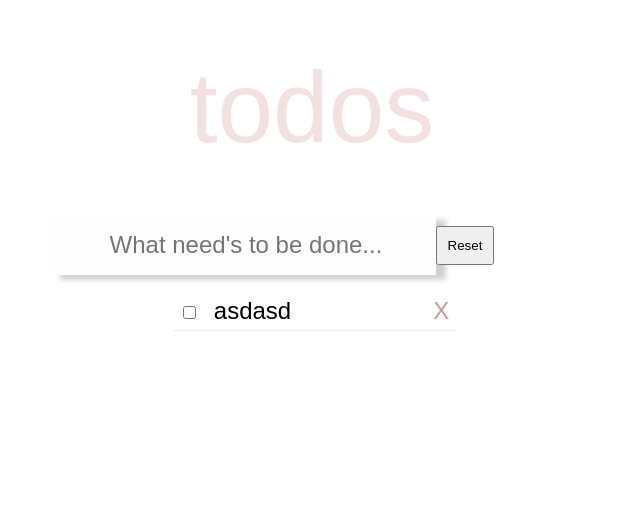
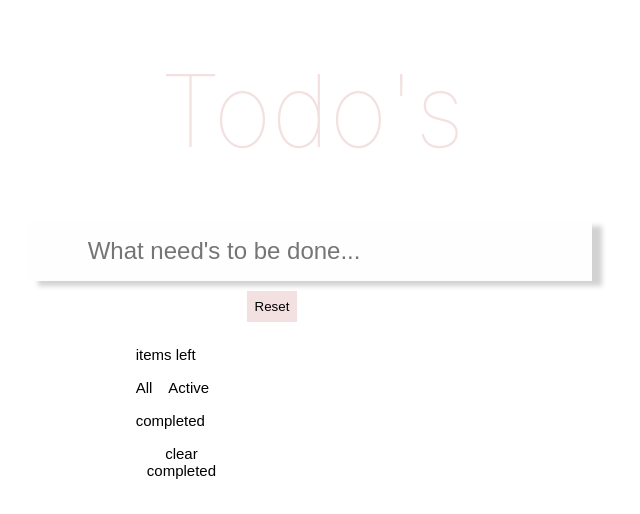
Before and after one commit to ravikrishnudu/Offline-Todo-App, a React (Create React App) app: page / in a window 1280 px wide. Shown: the top 514 px of the page, without its empty margins (368-1008 px from the left). Built offline with nearby package versions, Linux system fonts and the light colour scheme.

Commit message:
build funcationality

```diff
--- a/package.json
+++ b/package.json
@@ -9,6 +9,7 @@
     "react": "^17.0.2",
     "react-dom": "^17.0.2",
     "react-scripts": "4.0.3",
+    "uuidv4": "^6.2.8",
     "web-vitals": "^1.1.2"
   },
   "scripts": {
--- a/src/App.js
+++ b/src/App.js
@@ -1,11 +1,9 @@
-import "./App.css";
 import Todos from "./Components/Todos";
+
 function App() {
   return (
     <>
-      <div>
-        <Todos />
-      </div>
+      <Todos />
     </>
   );
 }
--- /dev/null
+++ b/src/Components/Footer.js
@@ -0,0 +1,22 @@
+import React from "react";
+import styles from "./Footer.module.css";
+function Footer({ clearCompleted, completed, incompleteCount }) {
+  return (
+    <div>
+      <button className={styles.footerButtons}>
+        {incompleteCount}
+        items left{" "}
+      </button>
+      <button className={styles.footerButtons}>All</button>
+      <button className={styles.footerButtons}>Active</button>
+      <button className={styles.footerButtons} onClick={completed}>
+        completed
+      </button>
+      <button className={styles.footerButtons} onClick={clearCompleted}>
+        clear completed
+      </button>
+    </div>
+  );
+}
+
+export default Footer;
--- /dev/null
+++ b/src/Components/Footer.module.css
@@ -0,0 +1,7 @@
+.footerButtons {
+  font-size: 15px;
+  padding: 8px;
+  background-color: white;
+  border-style: none;
+  border-radius: 1px solid lightpink;
+}
--- /dev/null
+++ b/src/Components/Todo.js
@@ -0,0 +1,25 @@
+import styles from "./Todo.module.css";
+
+import React from "react";
+
+function Todo({ todo, handleCheck, deleteTodo }) {
+  const { id } = todo;
+  return (
+    <div className={styles.newTodos}>
+      <div className={styles.newtodo}>
+        <input
+          type="checkbox"
+          id="checkbox"
+          className={styles.checkbox}
+          onChange={() => handleCheck(id)}
+        />
+        <label htmlFor="checkbox">{todo.name}</label>
+      </div>
+      <div className={styles.delete} onClick={() => deleteTodo(id)}>
+        X
+      </div>
+    </div>
+  );
+}
+
+export default Todo;
--- /dev/null
+++ b/src/Components/Todo.module.css
@@ -0,0 +1,18 @@
+.newTodos {
+  display: flex;
+  justify-content: space-between;
+  font-size: 24px;
+  border-bottom: 1px solid #ededed;
+  padding: 2%;
+}
+
+.checkbox {
+  background-color: rgba(175, 47, 47, 0.15);
+  margin-right: 18px;
+}
+
+.delete {
+  color: #cc9a9a;
+  opacity: 1;
+  transition: color 0.2s ease-out;
+}
--- /dev/null
+++ b/src/Components/TodoForm.js
@@ -0,0 +1,33 @@
+import React, { useState } from "react";
+import styles from "./TodoForm.module.css";
+
+function TodoForm({ addTodo }) {
+  const [inputValue, setInputValue] = useState("");
+
+  const handleSubmit = (event) => {
+    event.preventDefault();
+    if (!inputValue) return;
+    addTodo(inputValue, JSON.parse(localStorage.getItem("Todos")));
+    // JSON.parse(localStorage.getItem("Todos"))
+    setInputValue("");
+  };
+
+  return (
+    <>
+      <form onSubmit={handleSubmit}>
+        <input
+          type="text"
+          value={inputValue}
+          onChange={(event) => setInputValue(event.target.value)}
+          placeholder="What need's to be done..."
+          className={styles.inputValue}
+        />
+      </form>
+      <div className={styles.buttonDiv}>
+        <button className={styles.resetButton}>Reset</button>
+      </div>
+    </>
+  );
+}
+
+export default TodoForm;
--- /dev/null
+++ b/src/Components/TodoForm.module.css
@@ -0,0 +1,23 @@
+.inputValue {
+    font-size: 24px;
+    line-height: 22px;
+    color: rgb(77, 77, 77);
+    width: 100%;
+    padding: 16px 16px 16px 60px;
+    border: none;
+    background: rgba(0, 0, 0, 0.003);
+    box-shadow: 10px 5px 5px rgb(0 0 0 / 18%);
+    outline-style: none;
+  }
+  .buttonDiv {
+    display: flex;
+    justify-content: center;
+    /* align-items: center; */
+  }
+  .resetButton {
+    padding: 8px;
+    background-color: rgba(175, 47, 47, 0.15);
+    margin-top: 10px;
+    border: none;
+    outline-style: none;
+  }
--- a/src/Components/Todos.js
+++ b/src/Components/Todos.js
@@ -1,64 +1,82 @@
-import React, { useState } from "react";
+import React, { useState, useEffect } from "react";
+import { v4 as uuidv4 } from "uuid";
+
+import TodoForm from "./TodoForm";
+import Todo from "./Todo";
+import Footer from "./Footer";
 import styles from "./Todos.module.css";
 
-function TodoForm({ addTodo }) {
-  const [inputValue, setInputValue] = useState("");
+function Todos() {
+  const [todos, setTodos] = useState([]);
 
-  const handleSubmit = (e) => {
-    e.preventDefault();
-    if (!inputValue) return;
-    addTodo(inputValue);
-    setInputValue("");
+  useEffect(() => {
+    let arr = localStorage.getItem("Todos");
+
+    if (arr) {
+      let todos = JSON.parse(arr);
+      setTodos(todos);
+    }
+  }, []);
+
+  const addTodo = (name) => {
+    const tags = name.split("#");
+    console.log(tags);
+    const newTodos = [
+      {
+        name: tags[0],
+        tags: [tags[1], tags[2]],
+        id: uuidv4(),
+        isCompleted: false,
+      },
+      ...todos,
+    ];
+    setTodos(newTodos);
+    localStorage.setItem("Todos", JSON.stringify(newTodos));
   };
 
-  return (
-    <div className={styles.header}>
-      <div>
-        <form onSubmit={handleSubmit}>
-          <input
-            type="text"
-            inputValue={inputValue}
-            onChange={(e) => setInputValue(e.target.value)}
-            placeholder="What need's to be done..."
-            className={styles.inputValue}
-          />
-        </form>
-      </div>
-      <div>
-        <button className={styles.resetButton}>Reset</button>
-      </div>
-    </div>
-  );
-}
+  const handleCheck = (id) => {
+    console.log(id);
+    const newArray = todos.map((todo) => {
+      if (todo.id === id) {
+        return { ...todo, isCompleted: !todo.isCompleted };
+      } else {
+        return todo;
+      }
+    });
+    setTodos(newArray);
+  };
 
-function Todo({ todo }) {
-  return (
-    <div className={styles.newTodos}>
-      <div className={styles.newtodo}>
-        <input type="checkbox" id="checkbox" className={styles.checkbox} />
-        <label htmlFor="checkbox">{todo.name}</label>
-      </div>
-      <div className={styles.delete}>X</div>
-    </div>
-  );
-}
+  const deleteTodo = (id) => {
+    const filterArray = todos.filter((todo) => todo.id !== id);
+    setTodos(filterArray);
+    console.log(id, filterArray);
+  };
 
-function Todos() {
-  const [todos, setTodos] = useState([{ name: "asdasd", done: true }]);
-
-  const addTodo = (name) => {
-    const newTodos = [{ name }, ...todos];
-    setTodos(newTodos);
+  const clearCompleted = () => {
+    const filteredArray = todos.filter((todo) => todo.isCompleted !== true);
+    console.log(todos);
+    setTodos(filteredArray);
   };
+  // let incompleteCount = todos.filter((todo) => todo.done === false).length;
 
   return (
     <div className={styles.body}>
-      <h1>todos</h1>
+      <h1>Todo's</h1>
       <TodoForm addTodo={addTodo} />
       <div className={styles.listItems}>
         {todos.map((todo) => (
-          <Todo todo={todo} key={todo.id} />
+          <Todo
+            todo={todo}
+            // id={todo.id}
+            handleCheck={handleCheck}
+            deleteTodo={deleteTodo}
+            key={todo.id}
+          />
         ))}
+        <Footer
+          clearCompleted={clearCompleted}
+          // incompleteCount={incompleteCount}
+        />
       </div>
     </div>
   );
--- a/src/Components/Todos.module.css
+++ b/src/Components/Todos.module.css
@@ -1,10 +1,10 @@
-.body {
+/* .body {
   display: flex;
   flex-direction: column;
   justify-content: center;
   align-items: center;
   font-family: sans-serif;
-}
+} */
 
 h1 {
   font-size: 100px;
@@ -19,26 +19,29 @@ h1 {
   width: 22%;
   padding: 16px 16px 16px 100px;
 }
-.header {
-  display: flex;
-  align-items: center;
-  /* justify-content: space-evenly; */
-}
-.inputValue {
+
+/* .inputValue {
   font-size: 24px;
   line-height: 22px;
   color: rgb(77, 77, 77);
-  /* width: 100%; */
+  width: 100%;
   padding: 16px 16px 16px 60px;
   border: none;
   background: rgba(0, 0, 0, 0.003);
   box-shadow: 10px 5px 5px rgb(0 0 0 / 18%);
   outline-style: none;
 }
+.buttonDiv {
+  display: flex;
+  justify-content: center;
+}
 .resetButton {
-  padding: 10px;
-  /* margin: 0px; */
-}
+  padding: 8px;
+  background-color: rgba(175, 47, 47, 0.15);
+  margin-top: 10px;
+  border: none;
+  outline-style: none;
+} */
 .newTodos {
   display: flex;
   justify-content: space-between;
--- a/src/index.css
+++ b/src/index.css
@@ -1,13 +1,19 @@
 body {
   margin: 0;
-  font-family: -apple-system, BlinkMacSystemFont, 'Segoe UI', 'Roboto', 'Oxygen',
-    'Ubuntu', 'Cantarell', 'Fira Sans', 'Droid Sans', 'Helvetica Neue',
+  /* height: 100vh; */
+  width: 100vw;
+  display: flex;
+  flex-direction: column;
+  justify-content: center;
+  align-items: center;
+  font-family: -apple-system, BlinkMacSystemFont, "Segoe UI", "Roboto", "Oxygen",
+    "Ubuntu", "Cantarell", "Fira Sans", "Droid Sans", "Helvetica Neue",
     sans-serif;
   -webkit-font-smoothing: antialiased;
   -moz-osx-font-smoothing: grayscale;
 }
 
 code {
-  font-family: source-code-pro, Menlo, Monaco, Consolas, 'Courier New',
+  font-family: source-code-pro, Menlo, Monaco, Consolas, "Courier New",
     monospace;
 }
```
Also changed, not shown: 2 other files (tests, documents, lock files or other folders).
